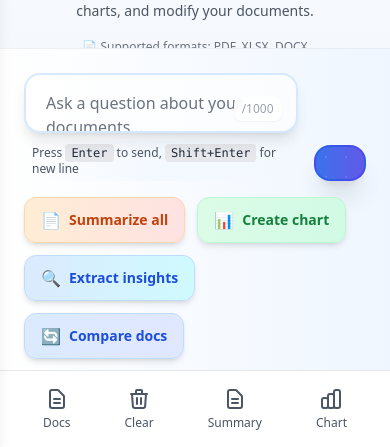
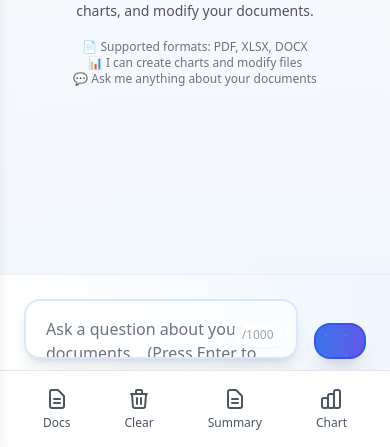
Before and after one commit to AlexandrLebegue/thesis_llm_2_ai_compagnon, a Django app: template templates/chat/index.html in a window 390 px wide. Shown: the part 397-844 px from the top of the page. Run offline with Django 5.2, Linux system fonts and the light colour scheme; the template is opened without the code that fills it, so the values that code supplies are empty; parts of the project's set-up code (start-up, migrations or seed data) failed here and were passed over; some libraries are stand-ins or nearby versions.

Commit message:
Update message input placeholder with usage instructions and hide quick action buttons on mobile

```diff
--- a/templates/chat/index.html
+++ b/templates/chat/index.html
@@ -291,7 +291,7 @@
                         <textarea id="message-input"
                                 name="message"
                                 rows="1"
-                                placeholder="Ask a question about your documents..."
+                                placeholder="Ask a question about your documents... (Press Enter to send, Shift+Enter for new line)"
                                 class="block w-full rounded-2xl border-2 border-blue-200/60 shadow-lg bg-gradient-to-r from-white to-blue-50/30 focus:border-blue-400 focus:ring-4 focus:ring-blue-200/40 resize-none max-h-32 transition-all duration-300 placeholder-gray-500 backdrop-blur-sm py-4 px-5 text-gray-800 font-medium"
                                 x-ref="messageInput"
                                 @keydown.enter.prevent="if (!$event.shiftKey) { submitMessage($event) }"
@@ -305,10 +305,6 @@
                         </div>
                     </div>
 
-                    <!-- Enhanced Input hints -->
-                    <div class="mt-2 text-xs text-gray-600 bg-gradient-to-r from-transparent via-blue-50/50 to-transparent px-2 py-1 rounded-lg">
-                        Press <kbd class="px-1.5 py-0.5 bg-gray-200 text-gray-800 rounded font-mono text-xs">Enter</kbd> to send, <kbd class="px-1.5 py-0.5 bg-gray-200 text-gray-800 rounded font-mono text-xs">Shift+Enter</kbd> for new line
-                    </div>
                 </div>
 
                 <!-- Enhanced Send button -->
@@ -337,8 +333,8 @@
                 </button>
             </form>
 
-            <!-- Enhanced Quick action buttons -->
-            <div class="mt-4 flex flex-wrap gap-3">
+            <!-- Enhanced Quick action buttons - Hidden on mobile -->
+            <div class="mt-4 flex flex-wrap gap-3 hidden lg:flex">
                 <button @click="insertQuickMessage('Summarize all documents')"
                         class="inline-flex items-center px-4 py-2.5 rounded-xl text-sm font-semibold bg-gradient-to-r from-orange-100 to-red-100 text-orange-700 hover:from-orange-200 hover:to-red-200 hover:text-orange-800 border border-orange-200 hover:border-orange-300 focus-ring transform hover:scale-105 transition-all duration-200 shadow-md hover:shadow-lg">
                     <span class="mr-2 text-base">📄</span> Summarize all
```
